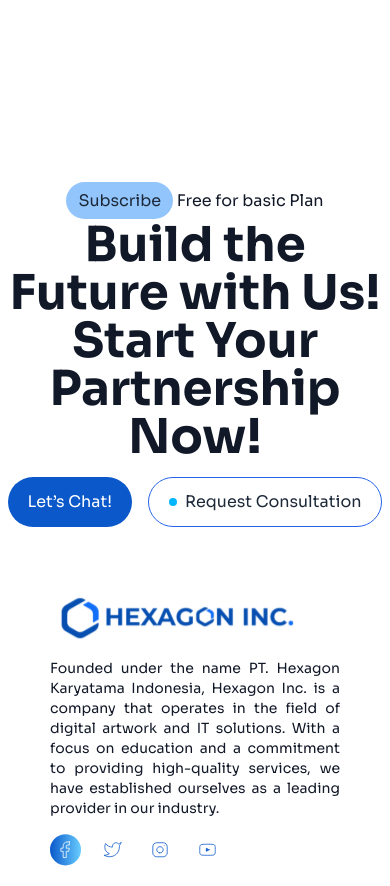
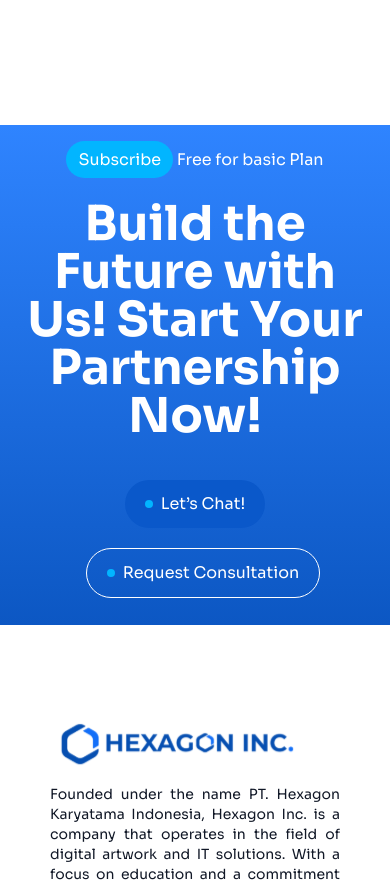
Before and after one commit to hexagon-projects/hexagon-landing-page, a Vue app: page / in a window 390 px wide. Shown: the part 8420-9306 px from the top of the page. Built offline with nearby package versions, Linux system fonts and the light colour scheme.

Commit message:
update cta and responsive

```diff
--- a/src/components/pages/home/cta.vue
+++ b/src/components/pages/home/cta.vue
@@ -1,24 +1,35 @@
 <script setup>
 import Button from '@/components/button/Button.vue';
-import ButtonOutline from '@/components/button/ButtonOutline.vue';
 </script>
 
 <template>
-    <div class="flex flex-col items-center justify-center">
-        <p class="mt-4 text-gray-900 mb-2">
-        <a href="#" class="text-gray-800 bg-blue-300 rounded-3xl px-3 py-2">Subscribe</a> Free for basic Plan
+    <div class="relative h-screen max-h-[500px] mb-16 md:relative h-screen max-h-[500px] mb-16">
+        <div class="flex flex-col items-center justify-center hero-section-bg absolute w-full h-full bg-no-repeat z-0 -mt-[48px]">
+            <span class="bg-gradient-to-b absolute bottom-0 w-screen h-1/2 to-white z-[2]"></span>
+            <p class="mt-4 text-white mb-2">
+              <a href="#" class="text-white bg-[#02B5FF] rounded-3xl px-3 py-2">Subscribe</a> Free for basic Plan
             </p>
-      <h1 class="text-5xl font-bold text-center mb-4 text-gray-900">
-        Build the Future with Us! Start Your Partnership Now!
+            <h1 class="text-5xl font-bold text-center mb-10 mt-5 text-white">
+              Build the Future with <br>Us! Start Your <br> Partnership Now!
             </h1>
-      <div class="flex space-x-4 mb-5">
-        <Button class="bg-blue-600 text-white px-4 py-2 rounded hover:bg-blue-700">
-          Let’s Chat!
+            <div class="flex flex-col items-center mb-5 md:flex space-x-4 mb-5">
+              <Button class="mb-5 md:bg-blue-600 text-white px-4 py-2 rounded hover:bg-blue-700">
+                <span class="h-2 w-2 bg-light-secondary block rounded-full"></span>
+                <span class="text-white">Let’s Chat!</span>
               </Button>
-        <Button class="bg-white text-gray-800 border border-blue-600 px-4 py-2 rounded hover:bg-blue-600 ">
+              <Button class="bg-transparent text-gray-800 border border-white px-4 py-2 rounded hover:bg-blue-600 ">
                   <span class="h-2 w-2 bg-light-secondary block rounded-full"></span>
-            <span class="text-gray-800 hover:text-white">Request Consultation</span>
+                  <span class="text-white">Request Consultation</span>
               </Button>
           </div>
         </div>
+    </div>
   </template>
+
+<style scoped>
+.hero-section-bg {
+    background-image: url(@/assets/Ornament.png), linear-gradient(to bottom, #2F84FF, #0C57C3);
+    background-position: center;
+    background-size: cover;
+}
+</style>
```
Lines whose indentation alone changed are shown as unchanged.
